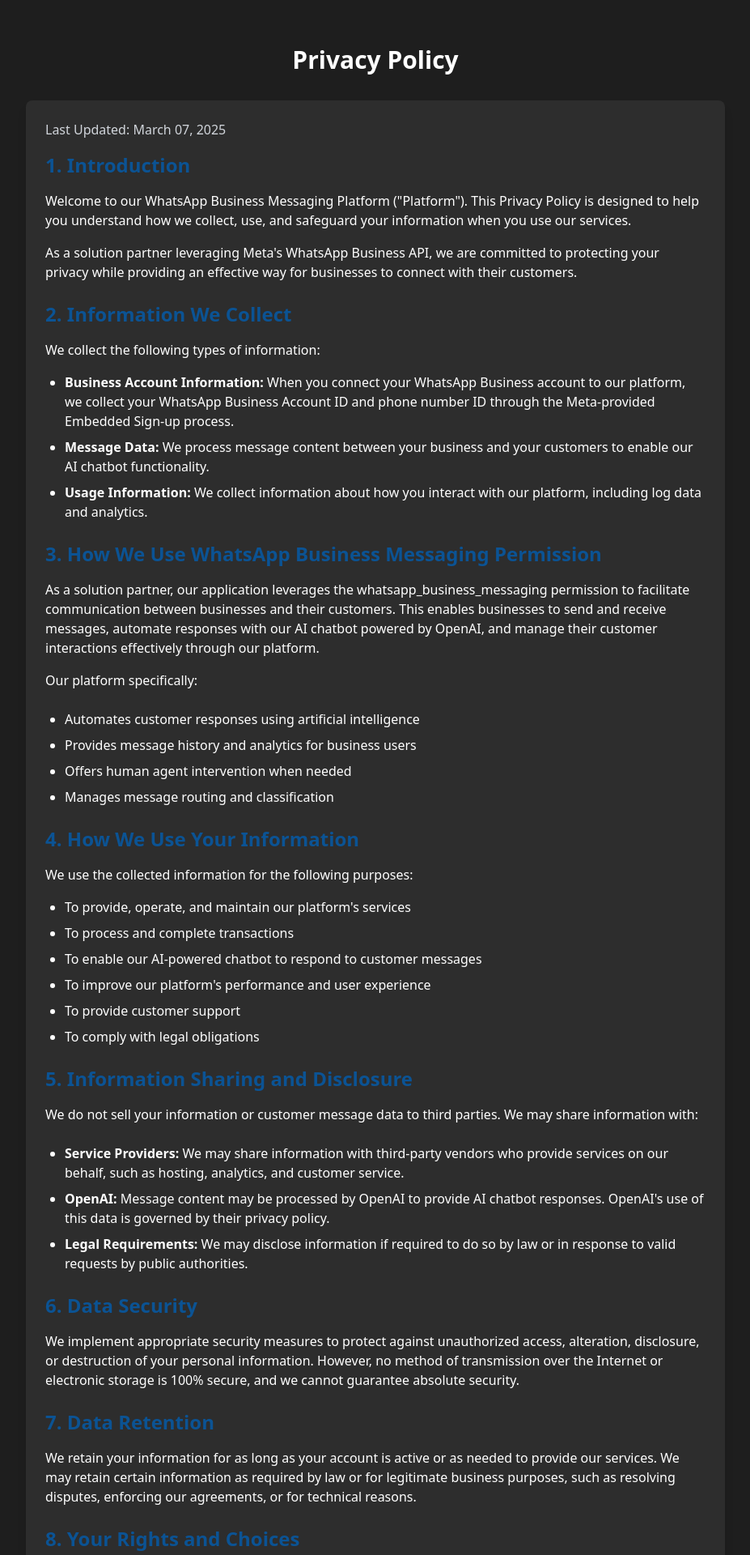
After one commit to pedrobergaglio/ai-chatbot-sales-platform, a Flask app: page /privacy-policy in a window 1280 px wide. The commit adds this page. Shown: the top 1920 px of the page at 81% size, without its empty margins (176-1103 px from the left). Run offline with Flask 3, Linux system fonts and the light colour scheme; some libraries are stand-ins or nearby versions.

Commit message:
privacy policy

```diff
--- a/app.py
+++ b/app.py
@@ -293,6 +293,13 @@ def send_message():
         return get_conversation(sender_id)
 
     return jsonify({"error": f"Failed to send message via {platform}"}), 500
+
+
+@app.route('/privacy-policy')
+def privacy_policy():
+    """Display the privacy policy page"""
+    now = datetime.now()
+    return render_template('privacy_policy.html', now=now)
 
 @app.route('/set_assistant_mode', methods=['POST'])
 #@login_required
--- /dev/null
+++ b/templates/privacy_policy.html
@@ -0,0 +1,126 @@
+{% extends "base.html" %}
+
+{% block title %}Privacy Policy - WhatsApp Business Messaging Platform{% endblock %}
+
+{% block content %}
+<div class="max-w-4xl mx-auto py-10 px-4">
+    <h1 class="text-3xl font-bold mb-8 text-center">Privacy Policy</h1>
+
+    <div class="bg-secondary rounded-lg p-6 mb-8 shadow-lg">
+        <p class="text-gray-300 mb-4">Last Updated: {{ now.strftime('%B %d, %Y') }}</p>
+
+        <div class="prose prose-invert max-w-none">
+            <h2 class="text-2xl font-semibold mb-4 text-primary">1. Introduction</h2>
+            <p class="mb-4">
+                Welcome to our WhatsApp Business Messaging Platform ("Platform"). This Privacy Policy is designed to help you understand how we collect, use, and safeguard your information when you use our services.
+            </p>
+            <p class="mb-6">
+                As a solution partner leveraging Meta's WhatsApp Business API, we are committed to protecting your privacy while providing an effective way for businesses to connect with their customers.
+            </p>
+
+            <h2 class="text-2xl font-semibold mb-4 text-primary">2. Information We Collect</h2>
+            <p class="mb-4">We collect the following types of information:</p>
+            <ul class="list-disc pl-6 mb-6 space-y-2">
+                <li><strong class="text-white">Business Account Information:</strong> When you connect your WhatsApp Business account to our platform, we collect your WhatsApp Business Account ID and phone number ID through the Meta-provided Embedded Sign-up process.</li>
+                <li><strong class="text-white">Message Data:</strong> We process message content between your business and your customers to enable our AI chatbot functionality.</li>
+                <li><strong class="text-white">Usage Information:</strong> We collect information about how you interact with our platform, including log data and analytics.</li>
+            </ul>
+
+            <h2 class="text-2xl font-semibold mb-4 text-primary">3. How We Use WhatsApp Business Messaging Permission</h2>
+            <p class="mb-4">
+                As a solution partner, our application leverages the whatsapp_business_messaging permission to facilitate communication between businesses and their customers. This enables businesses to send and receive messages, automate responses with our AI chatbot powered by OpenAI, and manage their customer interactions effectively through our platform.
+            </p>
+            <p class="mb-6">
+                Our platform specifically:
+            </p>
+            <ul class="list-disc pl-6 mb-6 space-y-2">
+                <li>Automates customer responses using artificial intelligence</li>
+                <li>Provides message history and analytics for business users</li>
+                <li>Offers human agent intervention when needed</li>
+                <li>Manages message routing and classification</li>
+            </ul>
+
+            <h2 class="text-2xl font-semibold mb-4 text-primary">4. How We Use Your Information</h2>
+            <p class="mb-4">We use the collected information for the following purposes:</p>
+            <ul class="list-disc pl-6 mb-6 space-y-2">
+                <li>To provide, operate, and maintain our platform's services</li>
+                <li>To process and complete transactions</li>
+                <li>To enable our AI-powered chatbot to respond to customer messages</li>
+                <li>To improve our platform's performance and user experience</li>
+                <li>To provide customer support</li>
+                <li>To comply with legal obligations</li>
+            </ul>
+
+            <h2 class="text-2xl font-semibold mb-4 text-primary">5. Information Sharing and Disclosure</h2>
+            <p class="mb-6">
+                We do not sell your information or customer message data to third parties. We may share information with:
+            </p>
+            <ul class="list-disc pl-6 mb-6 space-y-2">
+                <li><strong class="text-white">Service Providers:</strong> We may share information with third-party vendors who provide services on our behalf, such as hosting, analytics, and customer service.</li>
+                <li><strong class="text-white">OpenAI:</strong> Message content may be processed by OpenAI to provide AI chatbot responses. OpenAI's use of this data is governed by their privacy policy.</li>
+                <li><strong class="text-white">Legal Requirements:</strong> We may disclose information if required to do so by law or in response to valid requests by public authorities.</li>
+            </ul>
+
+            <h2 class="text-2xl font-semibold mb-4 text-primary">6. Data Security</h2>
+            <p class="mb-6">
+                We implement appropriate security measures to protect against unauthorized access, alteration, disclosure, or destruction of your personal information. However, no method of transmission over the Internet or electronic storage is 100% secure, and we cannot guarantee absolute security.
+            </p>
+
+            <h2 class="text-2xl font-semibold mb-4 text-primary">7. Data Retention</h2>
+            <p class="mb-6">
+                We retain your information for as long as your account is active or as needed to provide our services. We may retain certain information as required by law or for legitimate business purposes, such as resolving disputes, enforcing our agreements, or for technical reasons.
+            </p>
+
+            <h2 class="text-2xl font-semibold mb-4 text-primary">8. Your Rights and Choices</h2>
+            <p class="mb-4">
+                Depending on your location, you may have certain rights regarding your personal information:
+            </p>
+            <ul class="list-disc pl-6 mb-6 space-y-2">
+                <li>Access to your personal data</li>
+                <li>Correction of inaccurate or incomplete data</li>
+                <li>Deletion of your personal data</li>
+                <li>Restriction of processing of your personal data</li>
+                <li>Data portability</li>
+                <li>Objection to processing</li>
+            </ul>
+            <p class="mb-6">
+                To exercise these rights, please contact us using the information provided in the "Contact Us" section.
+            </p>
+
+            <h2 class="text-2xl font-semibold mb-4 text-primary">9. Children's Privacy</h2>
+            <p class="mb-6">
+                Our platform is not intended for use by children under the age of 16, and we do not knowingly collect personal information from children under 16. If you become aware that a child has provided us with personal information, please contact us.
+            </p>
+
+            <h2 class="text-2xl font-semibold mb-4 text-primary">10. Changes to This Privacy Policy</h2>
+            <p class="mb-6">
+                We may update this Privacy Policy from time to time. We will notify you of any changes by posting the new Privacy Policy on this page and updating the "Last Updated" date at the top of this page.
+            </p>
+
+            <h2 class="text-2xl font-semibold mb-4 text-primary">11. Contact Us</h2>
+            <p class="mb-6">
+                If you have any questions about this Privacy Policy, please contact us at:
+            </p>
+            <div class="bg-gray-800 rounded p-4 mb-6">
+                <p class="mb-1"><strong class="text-white">Email:</strong> hello@saucotec.com</p>
+            </div>
+        </div>
+    </div>
+
+    <div class="text-center mt-8">
+        <a href="{{ url_for('index') }}" class="inline-block bg-primary hover:bg-blue-700 text-white font-medium py-2 px-4 rounded">
+            Return to Home
+        </a>
+    </div>
+</div>
+
+<script>
+    // Add current date to the template
+    document.addEventListener('DOMContentLoaded', function() {
+        const now = new Date();
+        const options = { year: 'numeric', month: 'long', day: 'numeric' };
+        const dateStr = now.toLocaleDateString('en-US', options);
+        document.querySelector('[data-last-updated]').textContent = dateStr;
+    });
+</script>
+{% endblock %}
```
Also changed, not shown: templates/dashboard.html (+7 -0 lines).
